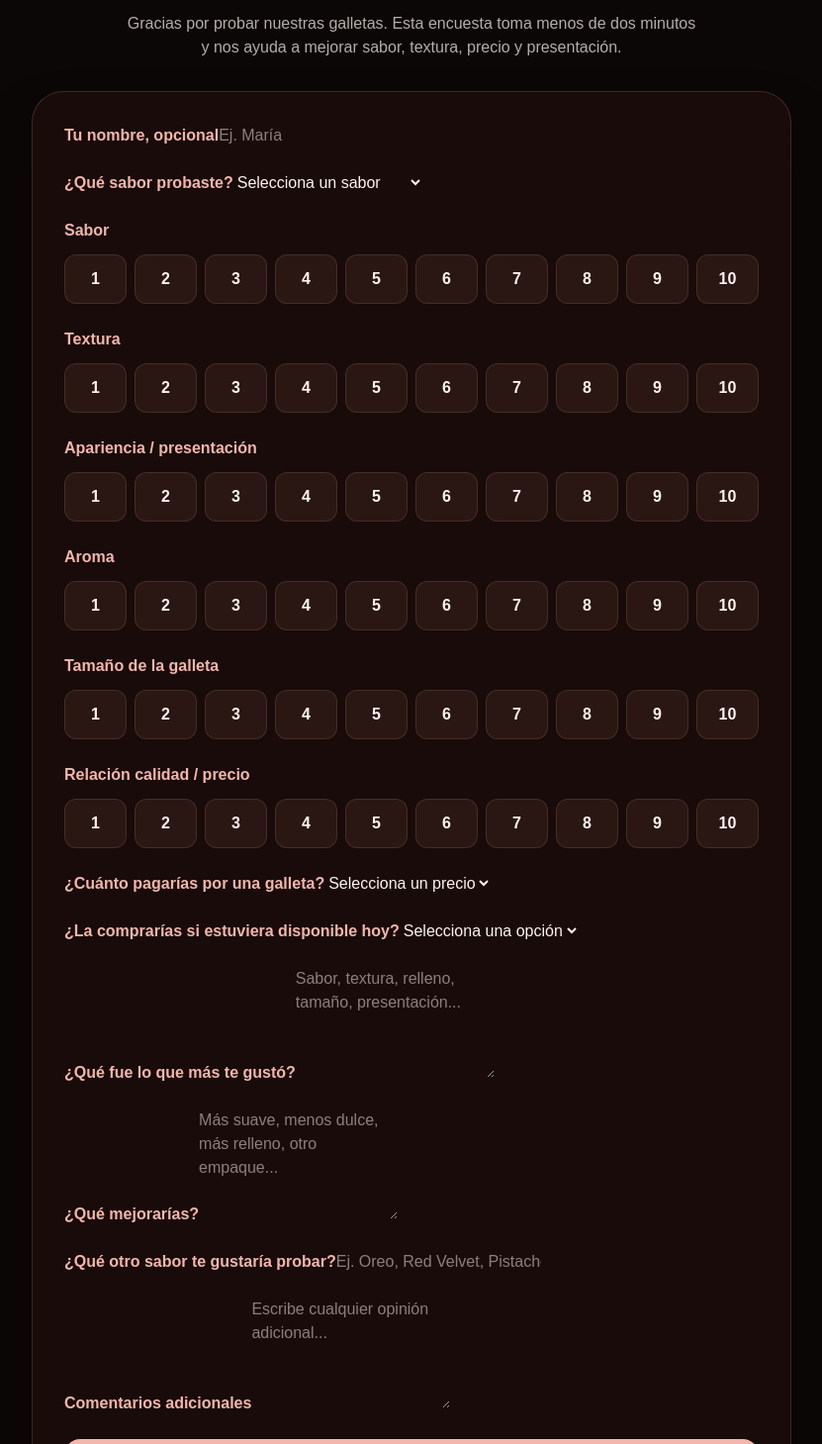
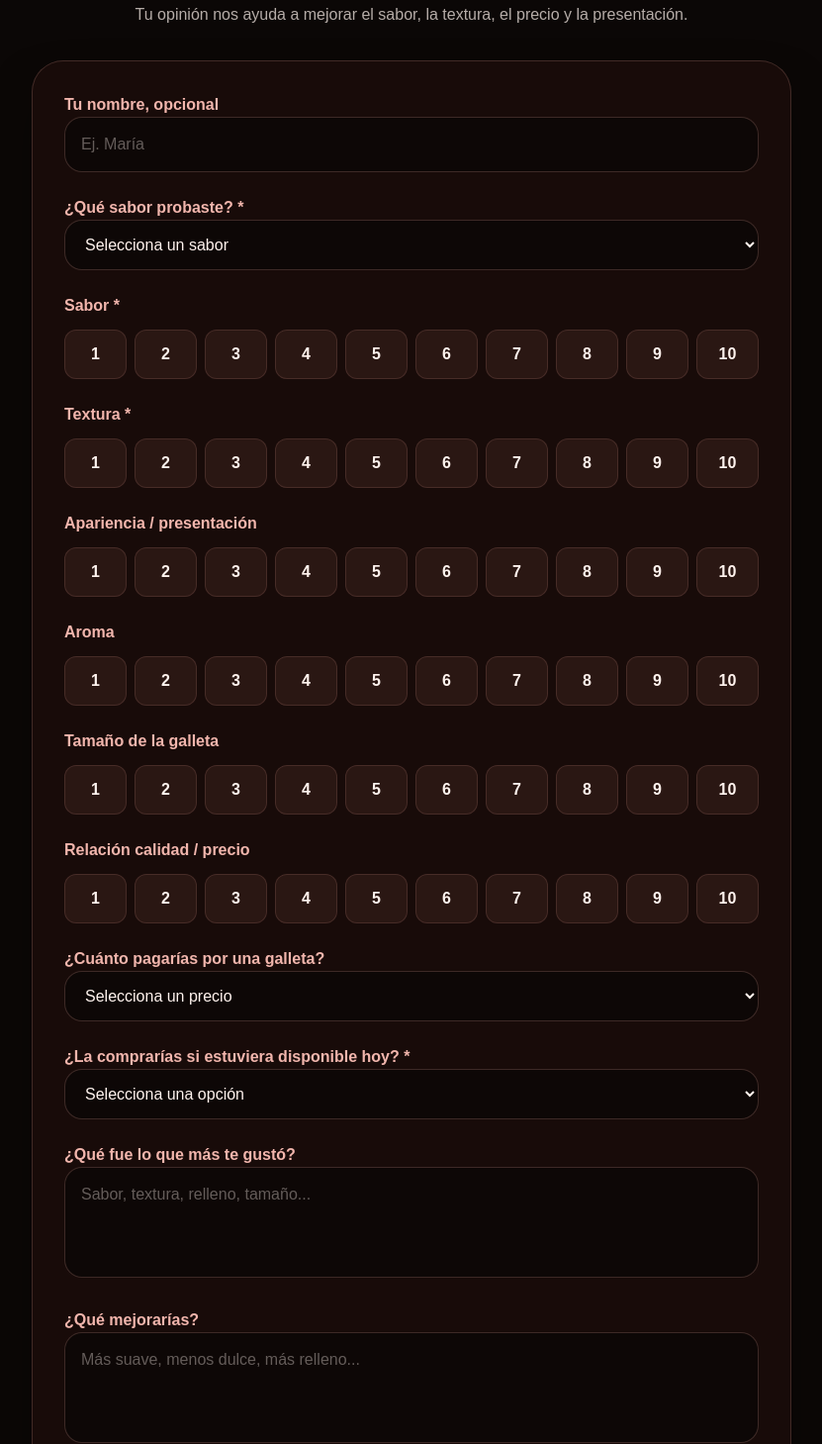
Before and after one commit to jesusfernandez515-design/ianis-bakery, a Next.js app: page /taste in a window 1280 px wide. Shown: the part 431-1890 px from the top of the page at 99% size, without its empty margins (224-1055 px from the left). Built offline with nearby package versions, Linux system fonts and the light colour scheme.

Commit message:
Fix Firestore survey submission and validation

```diff
--- a/app/taste/page.tsx
+++ b/app/taste/page.tsx
@@ -2,16 +2,26 @@
 
 import Image from "next/image";
 import Link from "next/link";
-import { addDoc, collection, serverTimestamp } from "firebase/firestore";
 import {
+  addDoc,
+  collection,
+  serverTimestamp,
+} from "firebase/firestore";
+import { FirebaseError } from "firebase/app";
+import {
+  AlertCircle,
   ArrowLeft,
   CheckCircle2,
-  Cookie,
   Heart,
   Loader2,
+  RotateCcw,
   Sparkles,
 } from "lucide-react";
-import { useState } from "react";
+import {
+  type FormEvent,
+  type ReactNode,
+  useState,
+} from "react";
 import { db } from "@/lib/firebase";
 
 const flavors = [
@@ -22,7 +32,7 @@ const flavors = [
   "Marshmallow Chocolate",
   "Coconut Paradise",
   "Otro",
-];
+] as const;
 
 const prices = [
   "Menos de $2.00",
@@ -30,13 +40,26 @@ const prices = [
   "$3.00 - $3.99",
   "$4.00 - $4.99",
   "$5.00 o más",
-];
+] as const;
 
-export default function TasteSurveyPage() {
-  const [sent, setSent] = useState(false);
-  const [loading, setLoading] = useState(false);
+type SurveyForm = {
+  name: string;
+  flavor: string;
+  taste: string;
+  texture: string;
+  appearance: string;
+  aroma: string;
+  size: string;
+  value: string;
+  price: string;
+  wouldBuy: string;
+  favorite: string;
+  improve: string;
+  newFlavor: string;
+  comments: string;
+};
 
-  const [form, setForm] = useState({
+const initialForm: SurveyForm = {
   name: "",
   flavor: "",
   taste: "",
@@ -51,55 +74,130 @@ export default function TasteSurveyPage() {
   improve: "",
   newFlavor: "",
   comments: "",
-  });
-
-  const update = (field: string, value: string) => {
-    setForm((prev) => ({ ...prev, [field]: value }));
 };
 
-  const submitSurvey = async (e: React.FormEvent) => {
-    e.preventDefault();
+export default function TasteSurveyPage() {
+  const [form, setForm] = useState<SurveyForm>(initialForm);
+  const [loading, setLoading] = useState(false);
+  const [sent, setSent] = useState(false);
+  const [feedbackId, setFeedbackId] = useState("");
+  const [errorMessage, setErrorMessage] = useState("");
 
-    if (!form.flavor || !form.taste || !form.texture || !form.wouldBuy) {
-      alert("Por favor contesta el sabor, sabor, textura y si la comprarías.");
+  const update = (
+    field: keyof SurveyForm,
+    value: string
+  ) => {
+    setForm((current) => ({
+      ...current,
+      [field]: value,
+    }));
+
+    setErrorMessage("");
+  };
+
+  const submitSurvey = async (
+    event: FormEvent<HTMLFormElement>
+  ) => {
+    event.preventDefault();
+
+    if (loading) return;
+
+    if (!form.flavor) {
+      setErrorMessage(
+        "Selecciona el sabor que probaste."
+      );
+      return;
+    }
+
+    if (!form.taste) {
+      setErrorMessage(
+        "Selecciona una puntuación para el sabor."
+      );
+      return;
+    }
+
+    if (!form.texture) {
+      setErrorMessage(
+        "Selecciona una puntuación para la textura."
+      );
+      return;
+    }
+
+    if (!form.wouldBuy) {
+      setErrorMessage(
+        "Indica si comprarías la galleta."
+      );
       return;
     }
 
     setLoading(true);
+    setErrorMessage("");
 
     try {
-      await addDoc(collection(db, "ianisFeedback"), {
-        ...form,
-        taste: Number(form.taste || 0),
-        texture: Number(form.texture || 0),
+      const feedbackReference = await addDoc(
+        collection(db, "ianisFeedback"),
+        {
+          name: form.name.trim(),
+          flavor: form.flavor,
+
+          taste: Number(form.taste),
+          texture: Number(form.texture),
           appearance: Number(form.appearance || 0),
           aroma: Number(form.aroma || 0),
           size: Number(form.size || 0),
           value: Number(form.value || 0),
+
+          price: form.price,
+          wouldBuy: form.wouldBuy,
+          favorite: form.favorite.trim(),
+          improve: form.improve.trim(),
+          newFlavor: form.newFlavor.trim(),
+          comments: form.comments.trim(),
+
           brand: "Ianis Bakery",
+          source: "website",
+          status: "received",
+          website: "ianisbakery.com",
+
           createdAt: serverTimestamp(),
-      });
+          submittedAt: new Date().toISOString(),
+        }
+      );
 
+      setFeedbackId(feedbackReference.id);
       setSent(true);
-    } catch (error) {
-      console.error(error);
-      alert("Hubo un error guardando tu respuesta. Intenta de nuevo.");
+    } catch (error: unknown) {
+      console.error(
+        "Error enviando la encuesta:",
+        error
+      );
+
+      setErrorMessage(
+        getSurveyErrorMessage(error)
+      );
     } finally {
       setLoading(false);
     }
   };
 
+  const resetSurvey = () => {
+    setForm(initialForm);
+    setSent(false);
+    setFeedbackId("");
+    setErrorMessage("");
+  };
+
   if (sent) {
     return (
       <main className="min-h-screen bg-[#0B0706] px-5 py-10 text-[#FFF3EE]">
-        <div className="mx-auto flex min-h-[85vh] max-w-lg items-center justify-center">
-          <div className="w-full rounded-[2rem] border border-[#E8A39A]/20 bg-[#1A0D0B]/90 p-8 text-center shadow-2xl shadow-black/50">
+        <div className="mx-auto flex min-h-[82vh] max-w-lg items-center justify-center">
+          <section className="w-full rounded-[2.4rem] border border-[#E8A39A]/20 bg-[#1A0D0B]/95 p-7 text-center shadow-2xl shadow-black/50 md:p-9">
             <Image
               src="/logo-ianis.png"
               alt="Ianis Bakery"
               width={120}
               height={120}
-              className="mx-auto rounded-full border border-[#E8A39A]/30 object-cover"
+              className="mx-auto h-28 w-28 rounded-full border border-[#E8A39A]/30 object-cover"
               priority
             />
 
@@ -107,32 +205,50 @@ export default function TasteSurveyPage() {
               <CheckCircle2 size={44} />
             </div>
 
-            <p className="mt-6 text-sm uppercase tracking-[0.35em] text-[#D8A85B]">
+            <p className="mt-6 text-sm font-black uppercase tracking-[0.35em] text-[#D8A85B]">
               Ianis Bakery
             </p>
 
-            <h1 className="mt-4 text-4xl font-black">¡Gracias!</h1>
+            <h1 className="mt-4 text-4xl font-black">
+              ¡Opinión recibida!
+            </h1>
 
-            <p className="mt-4 text-[#FFF3EE]/75">
-              Tu opinión fue recibida. Gracias por ayudarnos a mejorar nuestras
-              cookies gourmet y crear sabores que la gente quiera volver a
-              comprar.
+            <p className="mt-4 leading-7 text-[#FFF3EE]/70">
+              Gracias por ayudarnos a mejorar nuestras
+              cookies gourmet.
             </p>
 
             <div className="mt-6 rounded-3xl border border-[#E8A39A]/20 bg-[#0B0706]/70 p-5">
               <p className="font-bold text-[#F2B6AD]">
-                Presenta esta pantalla y recibe un detalle especial en tu
-                próxima compra.
+                Presenta esta pantalla y recibe un
+                detalle especial en tu próxima compra.
               </p>
+
+              {feedbackId && (
+                <p className="mt-3 break-all text-xs text-[#FFF3EE]/40">
+                  Respuesta: {feedbackId}
+                </p>
+              )}
             </div>
 
+            <div className="mt-8 grid gap-3 sm:grid-cols-2">
               <Link
                 href="/"
-              className="mt-8 inline-flex rounded-2xl bg-[#F2B6AD] px-8 py-4 font-black text-[#0B0706]"
+                className="inline-flex items-center justify-center rounded-2xl bg-[#F2B6AD] px-6 py-4 font-black text-[#0B0706]"
               >
                 Volver al inicio
               </Link>
+
+              <button
+                type="button"
+                onClick={resetSurvey}
+                className="inline-flex items-center justify-center gap-2 rounded-2xl border border-[#E8A39A]/25 bg-[#0B0706]/70 px-6 py-4 font-black text-[#FFF3EE]"
+              >
+                <RotateCcw size={18} />
+                Otra encuesta
+              </button>
             </div>
+          </section>
         </div>
       </main>
     );
@@ -140,7 +256,7 @@ export default function TasteSurveyPage() {
 
   return (
     <main className="min-h-screen bg-[#0B0706] px-5 py-8 text-[#FFF3EE]">
-      <div className="fixed inset-0 -z-10 bg-[radial-gradient(circle_at_top_left,rgba(232,163,154,0.20),transparent_35%),radial-gradient(circle_at_bottom_right,rgba(216,168,91,0.16),transparent_35%)]" />
+      <div className="pointer-events-none fixed inset-0 -z-10 bg-[radial-gradient(circle_at_top_left,rgba(232,163,154,0.20),transparent_35%),radial-gradient(circle_at_bottom_right,rgba(216,168,91,0.16),transparent_35%)]" />
 
       <div className="mx-auto max-w-3xl">
         <Link
@@ -157,7 +273,7 @@ export default function TasteSurveyPage() {
             alt="Ianis Bakery"
             width={130}
             height={130}
-            className="mx-auto rounded-full border border-[#E8A39A]/30 object-cover shadow-2xl shadow-[#E8A39A]/20"
+            className="mx-auto h-32 w-32 rounded-full border border-[#E8A39A]/30 object-cover shadow-2xl shadow-[#E8A39A]/20"
             priority
           />
 
@@ -167,13 +283,12 @@ export default function TasteSurveyPage() {
           </div>
 
           <h1 className="mt-5 text-4xl font-black md:text-5xl">
-            Encuesta de Degustación
+            Encuesta de degustación
           </h1>
 
-          <p className="mx-auto mt-4 max-w-xl text-[#FFF3EE]/70">
-            Gracias por probar nuestras galletas. Esta encuesta toma menos de
-            dos minutos y nos ayuda a mejorar sabor, textura, precio y
-            presentación.
+          <p className="mx-auto mt-4 max-w-xl leading-7 text-[#FFF3EE]/70">
+            Tu opinión nos ayuda a mejorar el sabor,
+            la textura, el precio y la presentación.
           </p>
         </header>
 
@@ -181,23 +296,42 @@ export default function TasteSurveyPage() {
           onSubmit={submitSurvey}
           className="space-y-6 rounded-[2rem] border border-[#E8A39A]/20 bg-[#1A0D0B]/90 p-5 shadow-2xl shadow-black/50 md:p-8"
         >
+          {errorMessage && (
+            <div className="flex items-start gap-3 rounded-2xl border border-red-400/30 bg-red-400/10 p-4 text-sm font-semibold leading-6 text-red-100">
+              <AlertCircle
+                size={21}
+                className="mt-0.5 shrink-0"
+              />
+              <p>{errorMessage}</p>
+            </div>
+          )}
+
           <Field label="Tu nombre, opcional">
             <input
+              type="text"
               value={form.name}
-              onChange={(e) => update("name", e.target.value)}
+              onChange={(event) =>
+                update("name", event.target.value)
+              }
               placeholder="Ej. María"
+              autoComplete="name"
               className="input"
             />
           </Field>
 
-          <Field label="¿Qué sabor probaste?">
+          <Field label="¿Qué sabor probaste? *">
             <select
               value={form.flavor}
-              onChange={(e) => update("flavor", e.target.value)}
+              onChange={(event) =>
+                update("flavor", event.target.value)
+              }
               className="input"
               required
             >
-              <option value="">Selecciona un sabor</option>
+              <option value="">
+                Selecciona un sabor
+              </option>
+
               {flavors.map((flavor) => (
                 <option key={flavor} value={flavor}>
                   {flavor}
@@ -206,20 +340,66 @@ export default function TasteSurveyPage() {
             </select>
           </Field>
 
-          <Rating label="Sabor" value={form.taste} onChange={(v) => update("taste", v)} />
-          <Rating label="Textura" value={form.texture} onChange={(v) => update("texture", v)} />
-          <Rating label="Apariencia / presentación" value={form.appearance} onChange={(v) => update("appearance", v)} />
-          <Rating label="Aroma" value={form.aroma} onChange={(v) => update("aroma", v)} />
-          <Rating label="Tamaño de la galleta" value={form.size} onChange={(v) => update("size", v)} />
-          <Rating label="Relación calidad / precio" value={form.value} onChange={(v) => update("value", v)} />
+          <Rating
+            label="Sabor *"
+            value={form.taste}
+            onChange={(value) =>
+              update("taste", value)
+            }
+          />
+
+          <Rating
+            label="Textura *"
+            value={form.texture}
+            onChange={(value) =>
+              update("texture", value)
+            }
+          />
+
+          <Rating
+            label="Apariencia / presentación"
+            value={form.appearance}
+            onChange={(value) =>
+              update("appearance", value)
+            }
+          />
+
+          <Rating
+            label="Aroma"
+            value={form.aroma}
+            onChange={(value) =>
+              update("aroma", value)
+            }
+          />
+
+          <Rating
+            label="Tamaño de la galleta"
+            value={form.size}
+            onChange={(value) =>
+              update("size", value)
+            }
+          />
+
+          <Rating
+            label="Relación calidad / precio"
+            value={form.value}
+            onChange={(value) =>
+              update("value", value)
+            }
+          />
 
           <Field label="¿Cuánto pagarías por una galleta?">
             <select
               value={form.price}
-              onChange={(e) => update("price", e.target.value)}
+              onChange={(event) =>
+                update("price", event.target.value)
+              }
               className="input"
             >
-              <option value="">Selecciona un precio</option>
+              <option value="">
+                Selecciona un precio
+              </option>
+
               {prices.map((price) => (
                 <option key={price} value={price}>
                   {price}
@@ -228,44 +408,65 @@ export default function TasteSurveyPage() {
             </select>
           </Field>
 
-          <Field label="¿La comprarías si estuviera disponible hoy?">
+          <Field label="¿La comprarías si estuviera disponible hoy? *">
             <select
               value={form.wouldBuy}
-              onChange={(e) => update("wouldBuy", e.target.value)}
+              onChange={(event) =>
+                update("wouldBuy", event.target.value)
+              }
               className="input"
               required
             >
-              <option value="">Selecciona una opción</option>
-              <option>Sí, definitivamente</option>
-              <option>Probablemente sí</option>
-              <option>No estoy seguro(a)</option>
-              <option>Probablemente no</option>
-              <option>Definitivamente no</option>
+              <option value="">
+                Selecciona una opción
+              </option>
+              <option value="Sí, definitivamente">
+                Sí, definitivamente
+              </option>
+              <option value="Probablemente sí">
+                Probablemente sí
+              </option>
+              <option value="No estoy seguro(a)">
+                No estoy seguro(a)
+              </option>
+              <option value="Probablemente no">
+                Probablemente no
+              </option>
+              <option value="Definitivamente no">
+                Definitivamente no
+              </option>
             </select>
           </Field>
 
           <Field label="¿Qué fue lo que más te gustó?">
             <textarea
               value={form.favorite}
-              onChange={(e) => update("favorite", e.target.value)}
-              placeholder="Sabor, textura, relleno, tamaño, presentación..."
-              className="input min-h-28"
+              onChange={(event) =>
+                update("favorite", event.target.value)
+              }
+              placeholder="Sabor, textura, relleno, tamaño..."
+              className="input min-h-28 resize-none"
             />
           </Field>
 
           <Field label="¿Qué mejorarías?">
             <textarea
               value={form.improve}
-              onChange={(e) => update("improve", e.target.value)}
-              placeholder="Más suave, menos dulce, más relleno, otro empaque..."
-              className="input min-h-28"
+              onChange={(event) =>
+                update("improve", event.target.value)
+              }
+              placeholder="Más suave, menos dulce, más relleno..."
+              className="input min-h-28 resize-none"
             />
           </Field>
 
           <Field label="¿Qué otro sabor te gustaría probar?">
             <input
+              type="text"
               value={form.newFlavor}
-              onChange={(e) => update("newFlavor", e.target.value)}
+              onChange={(event) =>
+                update("newFlavor", event.target.value)
+              }
               placeholder="Ej. Oreo, Red Velvet, Pistacho..."
               className="input"
             />
@@ -274,15 +475,18 @@ export default function TasteSurveyPage() {
           <Field label="Comentarios adicionales">
             <textarea
               value={form.comments}
-              onChange={(e) => update("comments", e.target.value)}
+              onChange={(event) =>
+                update("comments", event.target.value)
+              }
               placeholder="Escribe cualquier opinión adicional..."
-              className="input min-h-28"
+              className="input min-h-28 resize-none"
             />
           </Field>
 
           <button
+            type="submit"
             disabled={loading}
-            className="flex w-full items-center justify-center gap-3 rounded-2xl bg-[#F2B6AD] px-8 py-5 text-lg font-black text-[#0B0706] transition hover:bg-[#FFF3EE] disabled:opacity-60"
+            className="flex w-full items-center justify-center gap-3 rounded-2xl bg-[#F2B6AD] px-8 py-5 text-lg font-black text-[#0B0706] transition hover:bg-[#FFF3EE] disabled:cursor-not-allowed disabled:opacity-60"
           >
             {loading ? (
               <>
@@ -299,9 +503,39 @@ export default function TasteSurveyPage() {
         </form>
 
         <p className="mt-6 text-center text-xs text-[#FFF3EE]/45">
-          Ianis Bakery · Cookies gourmet · Instagram @ianis_bakery
+          Ianis Bakery · Cookies gourmet ·
+          Instagram @ianis_bakery
         </p>
       </div>
+
+      <style jsx>{`
+        .input {
+          width: 100%;
+          border-radius: 18px;
+          border: 1px solid rgba(232, 163, 154, 0.22);
+          background: rgba(11, 7, 6, 0.78);
+          padding: 15px 16px;
+          color: #fff3ee;
+          outline: none;
+          transition:
+            border-color 160ms ease,
+            background-color 160ms ease;
+        }
+
+        .input:focus {
+          border-color: rgba(242, 182, 173, 0.7);
+          background: rgba(11, 7, 6, 0.95);
+        }
+
+        .input::placeholder {
+          color: rgba(255, 243, 238, 0.36);
+        }
+
+        select.input option {
+          background: #1a0d0b;
+          color: #fff3ee;
+        }
+      `}</style>
     </main>
   );
 }
@@ -311,11 +545,14 @@ function Field({
   children,
 }: {
   label: string;
-  children: React.ReactNode;
+  children: ReactNode;
 }) {
   return (
     <label className="block space-y-2">
-      <span className="font-bold text-[#F2B6AD]">{label}</span>
+      <span className="font-bold text-[#F2B6AD]">
+        {label}
+      </span>
+
       {children}
     </label>
   );
@@ -333,7 +570,10 @@ function Rating({
   return (
     <div className="space-y-3">
       <div className="flex items-center justify-between gap-4">
-        <p className="font-bold text-[#F2B6AD]">{label}</p>
+        <p className="font-bold text-[#F2B6AD]">
+          {label}
+        </p>
+
         {value && (
           <span className="rounded-full bg-[#F2B6AD] px-3 py-1 text-sm font-black text-[#0B0706]">
             {value}/10
@@ -342,12 +582,15 @@ function Rating({
       </div>
 
       <div className="grid grid-cols-5 gap-2 md:grid-cols-10">
-        {Array.from({ length: 10 }, (_, index) => String(index + 1)).map(
-          (number) => (
+        {Array.from(
+          { length: 10 },
+          (_, index) => String(index + 1)
+        ).map((number) => (
           <button
             key={number}
             type="button"
             onClick={() => onChange(number)}
+            aria-pressed={value === number}
             className={`rounded-xl border py-3 font-black transition ${
               value === number
                 ? "border-[#F2B6AD] bg-[#F2B6AD] text-[#0B0706]"
@@ -356,9 +599,35 @@ function Rating({
           >
             {number}
           </button>
-          )
-        )}
+        ))}
       </div>
     </div>
   );
 }
+
+function getSurveyErrorMessage(error: unknown) {
+  if (error instanceof FirebaseError) {
+    switch (error.code) {
+      case "permission-denied":
+      case "firestore/permission-denied":
+        return "Firestore está bloqueando la encuesta. Actualiza las reglas de ianisFeedback.";
+
+      case "unavailable":
+      case "firestore/unavailable":
+        return "Firebase no está disponible temporalmente. Revisa tu conexión e inténtalo nuevamente.";
+
+      case "failed-precondition":
+      case "firestore/failed-precondition":
+        return "Firestore no está configurado correctamente para guardar esta respuesta.";
+
+      case "unauthenticated":
+      case "firestore/unauthenticated":
+        return "Firebase exige iniciar sesión para enviar la encuesta. Debemos permitir respuestas públicas en las reglas.";
+
+      default:
+        return `No se pudo enviar la encuesta. Código: ${error.code}`;
+    }
+  }
+
+  return "No se pudo enviar la encuesta. Revisa tu conexión e inténtalo nuevamente.";
+          }
```
Lines whose indentation alone changed are shown as unchanged.
